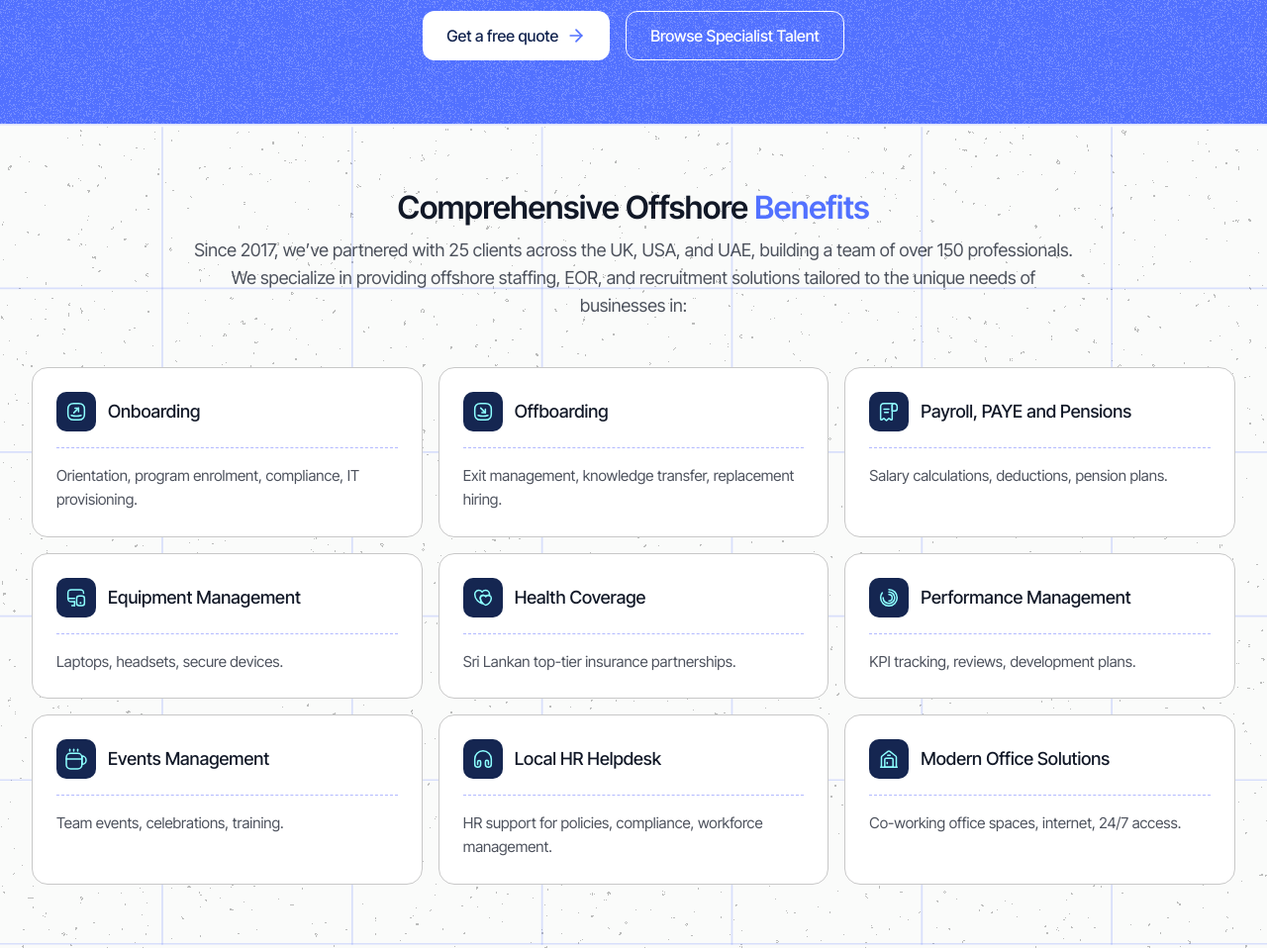
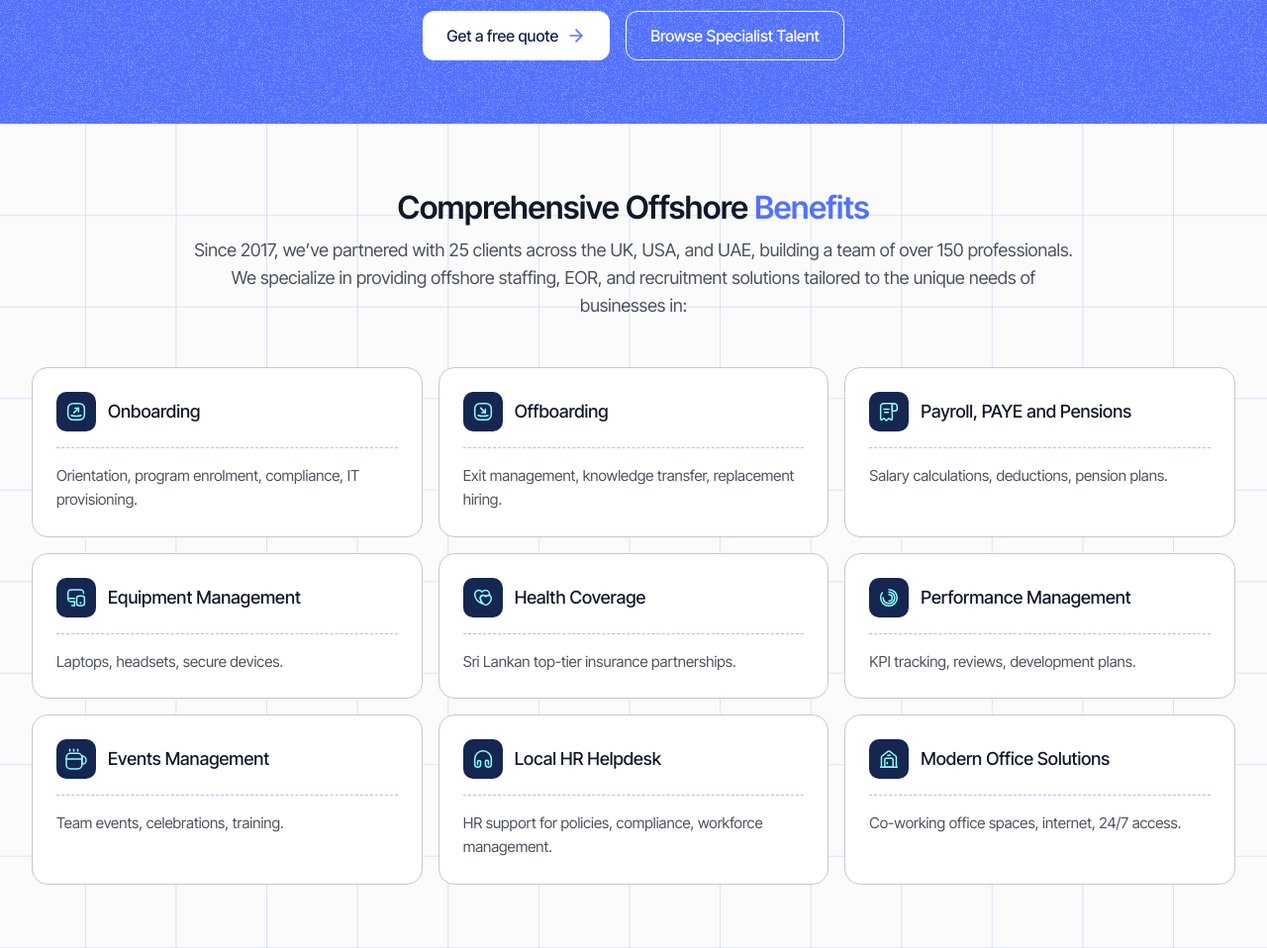
Before and after one commit to mahima-induvara/yta-web, an Astro site: page /services in a window 1280 px wide. Shown: the part 440-1398 px from the top of the page at 99% size. Built offline with nearby package versions, Linux system fonts and the light colour scheme; Astro itself is replaced by a stand-in of ours.

Commit message:
Change Background

```diff
--- a/src/styles/services.scss
+++ b/src/styles/services.scss
@@ -71,7 +71,7 @@ $card-border: rgba(17,24,39,.12);
     background-color:#FAFBFA ;
     background-size: cover;
     background-position: center;
-    background-image: url('../assets/white-dashed.svg');
+    background-image: url('../assets/background-k2.svg');
     @include mobile{
       background-size: contain;
       background-repeat: inherit;
```
Also changed, not shown: src/assets/background-k2.svg (added).
